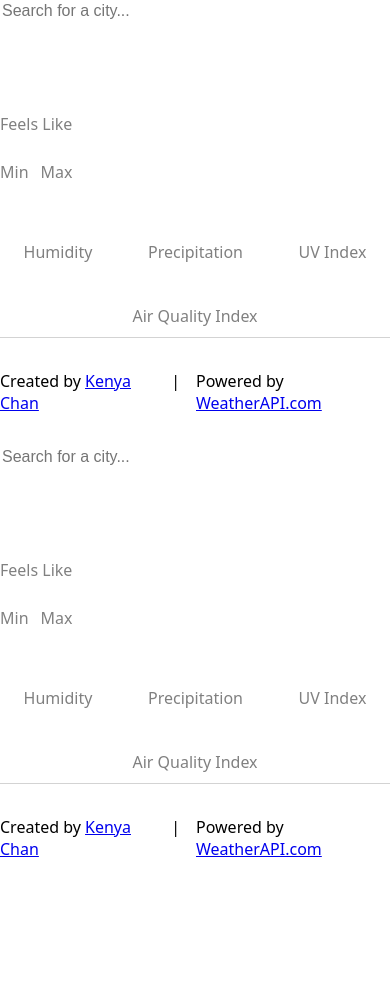
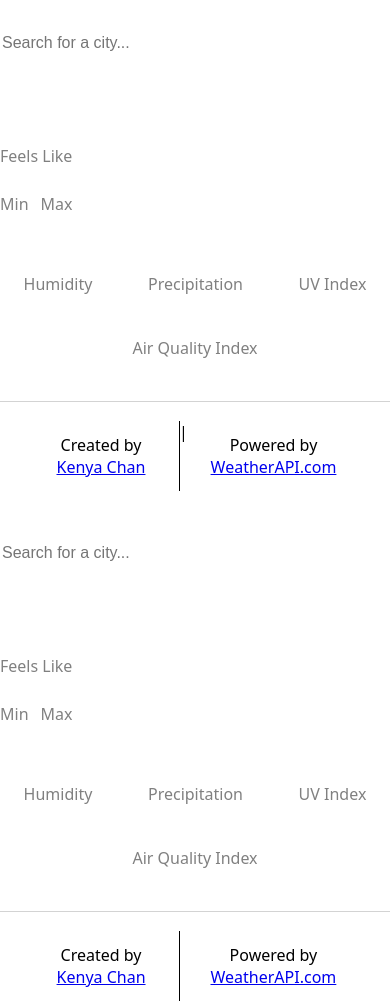
Before and after one commit to kenyachan/weather-app, a website built with webpack: page dist/index.html in a window 390 px wide. Before the commit the page ends 892 px from the top, so only its background shows below. Built offline with nearby package versions, Linux system fonts and the light colour scheme; no server answers.

Commit message:
Adjust spacing for mobile devices

```diff
--- a/src/css/footer.css
+++ b/src/css/footer.css
@@ -4,6 +4,8 @@ footer {
 
 footer {
 	border-top: 1px solid lightgrey;
+	display: flex;
+	justify-content: center;
 }
 
 footer .page {
@@ -11,3 +13,20 @@ footer .page {
 	gap: 1rem;
 	justify-content: center;
 }
+
+.footer-widget {
+	display: flex;
+	justify-content: center;
+}
+
+.footer-widget > p {
+	text-align: center;
+}
+
+footer .widgetSeparator {
+	height: 160%;
+	width: 1px;
+	background: black;
+	position: relative;
+	top: -30%;
+}
--- a/src/css/weather.css
+++ b/src/css/weather.css
@@ -3,13 +3,16 @@ main {
 	align-items: center;
 }
 
+.page {
+	width: clamp(300px, 80vw, 600px);
+}
+
 #weather-widget {
 	display: flex;
 	flex-direction: column;
+	margin: 2rem 0;
 
 	gap: 2rem;
-
-	width: clamp(400px, 50vw, 800px);
 }
 
 #forecast-widget {
--- a/src/modules/footer.js
+++ b/src/modules/footer.js
@@ -51,9 +51,16 @@ function createAttributeWidget() {
 }
 
 function createWidgetSeparator() {
+	const separator = document.createElement('span');
+	separator.classList.add('widgetSeparator');
+
+	return separator;
+
+	/*
 	const separator = document.createElement('p');
 	separator.classList.add('widgetSeparator');
 	separator.textContent = '|';
 
 	return separator;
+	*/
 }
--- a/src/modules/weatherWidget.js
+++ b/src/modules/weatherWidget.js
@@ -6,6 +6,7 @@ import { detailsWidget as newDetailsWidget } from './detailsWidget';
 export function weatherWidget() {
 	const widgetElement = document.createElement('div');
 	widgetElement.id = 'weather-widget';
+	widgetElement.classList.add('page');
 
 	const searchBar = newSearchBar();
 	widgetElement.appendChild(searchBar);
```
